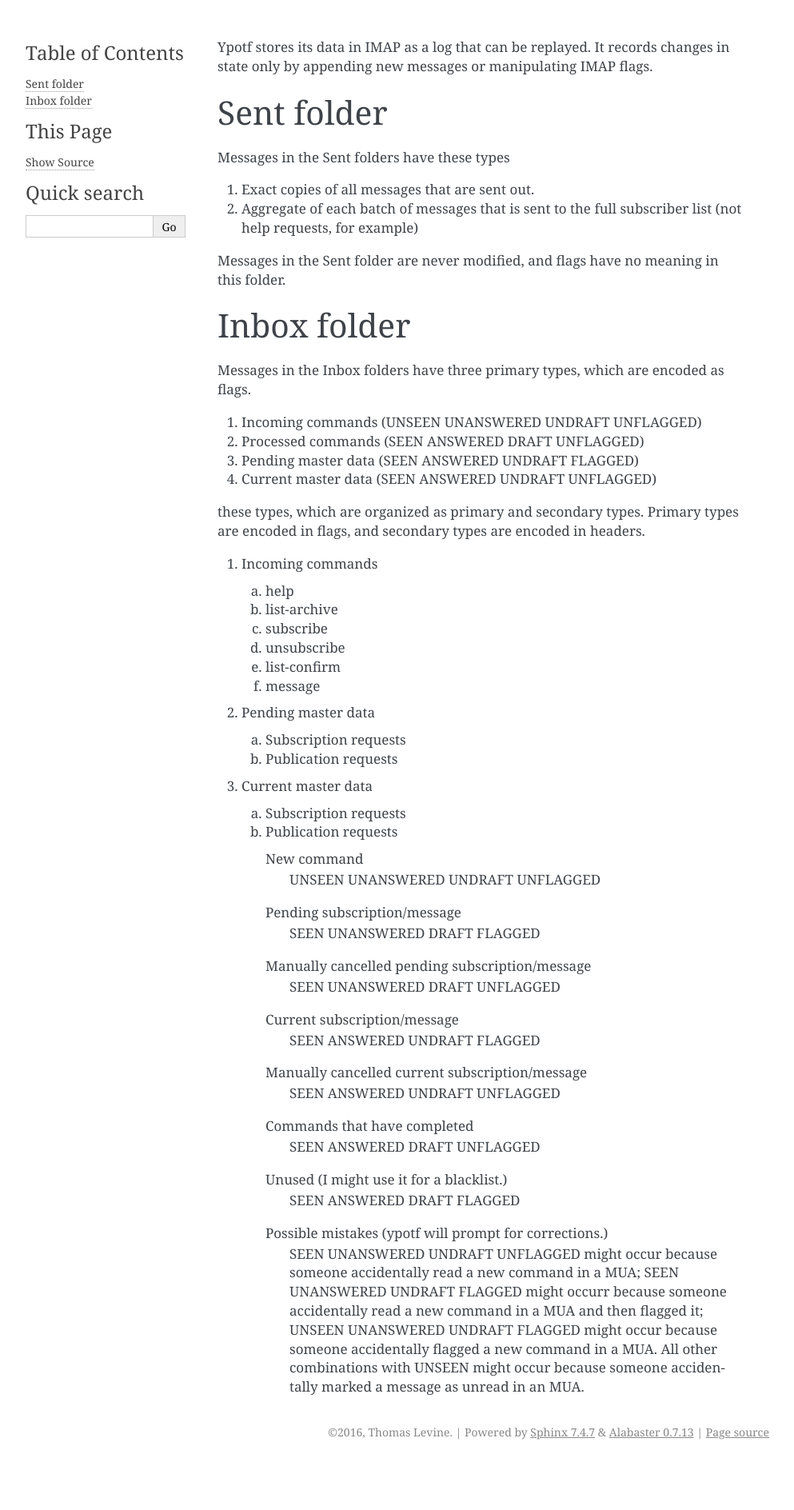
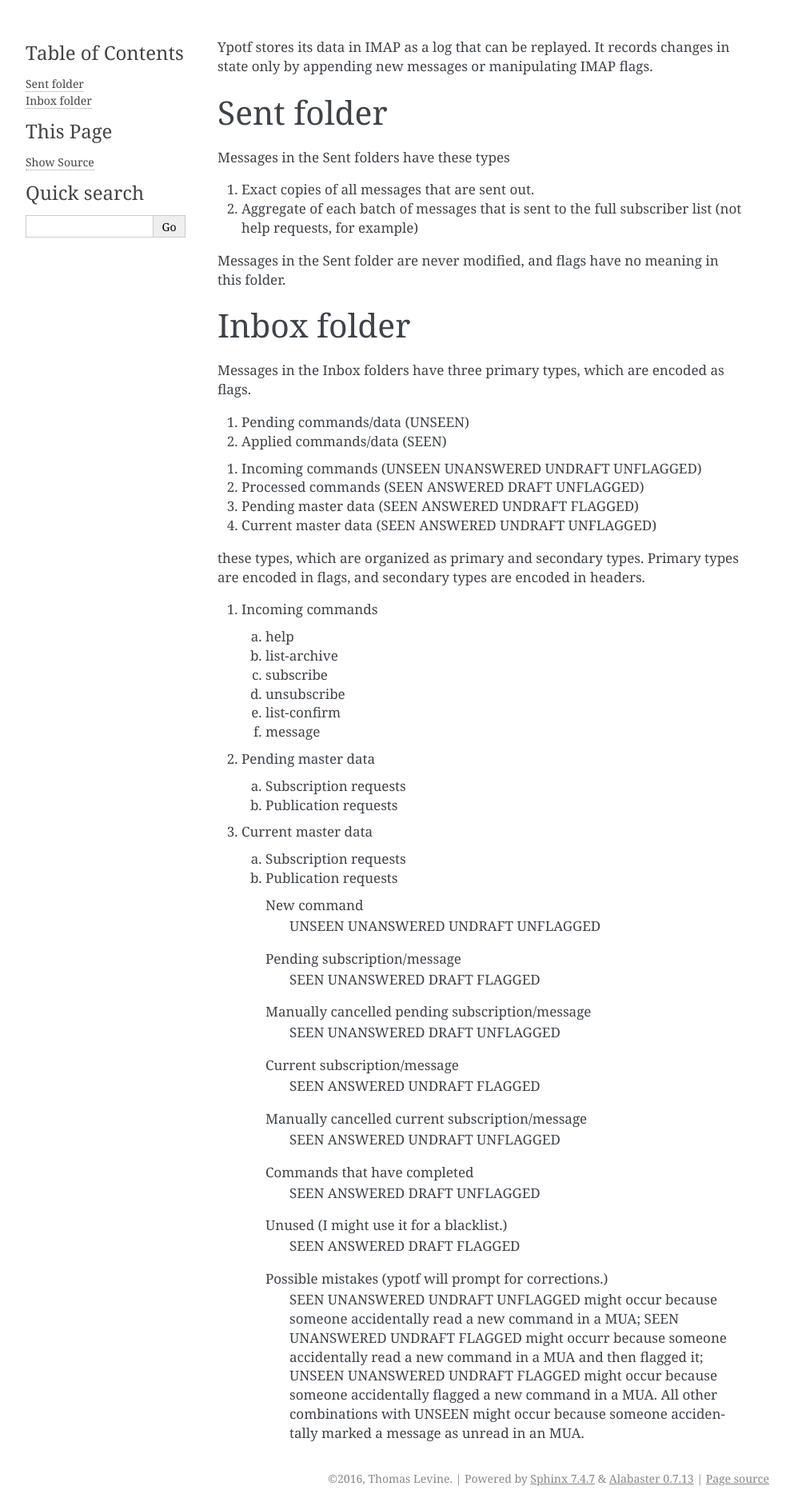
Before and after one commit to tlevine/ypotf, a Sphinx documentation site: the page built from docs/data-model.rst, in a window 1280 px wide. Shown: the whole page at 80% size, without its empty margins (148-1141 px from the left). Built offline with Sphinx 7.4.7, drawn with Linux system fonts in a browser that asks for light colours; before the commit the page ends 1830 px from its top, so only the background shows below that.

Commit message:
Automatic commit with j

```diff
--- a/docs/data-model.rst
+++ b/docs/data-model.rst
@@ -17,6 +17,9 @@ Inbox folder
 -------------
 Messages in the Inbox folders have three primary types, which are
 encoded as flags.
+
+1. Pending commands/data (UNSEEN)
+2. Applied commands/data (SEEN)
 
 1. Incoming commands (UNSEEN UNANSWERED UNDRAFT UNFLAGGED)
 2. Processed commands (SEEN ANSWERED DRAFT UNFLAGGED)
```
